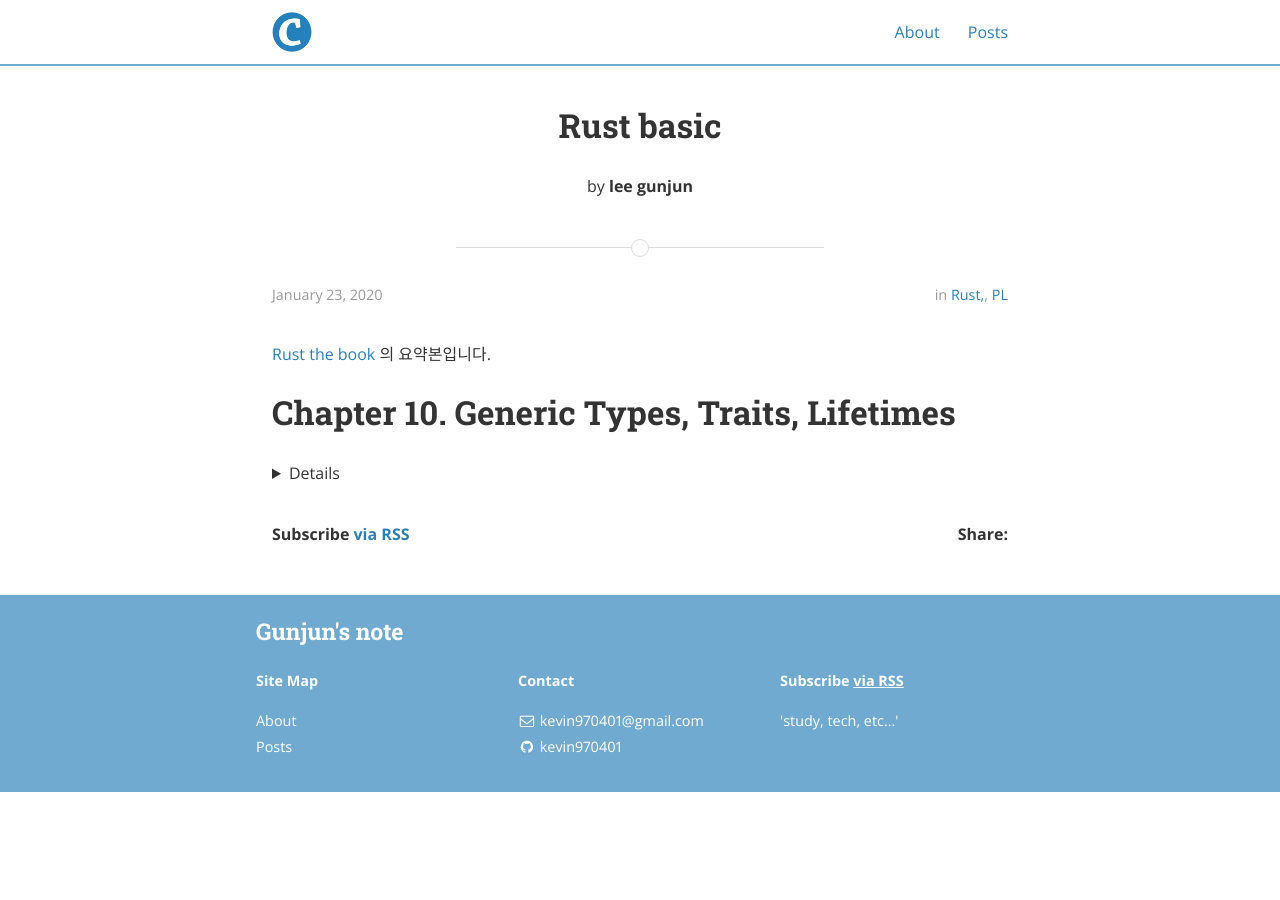
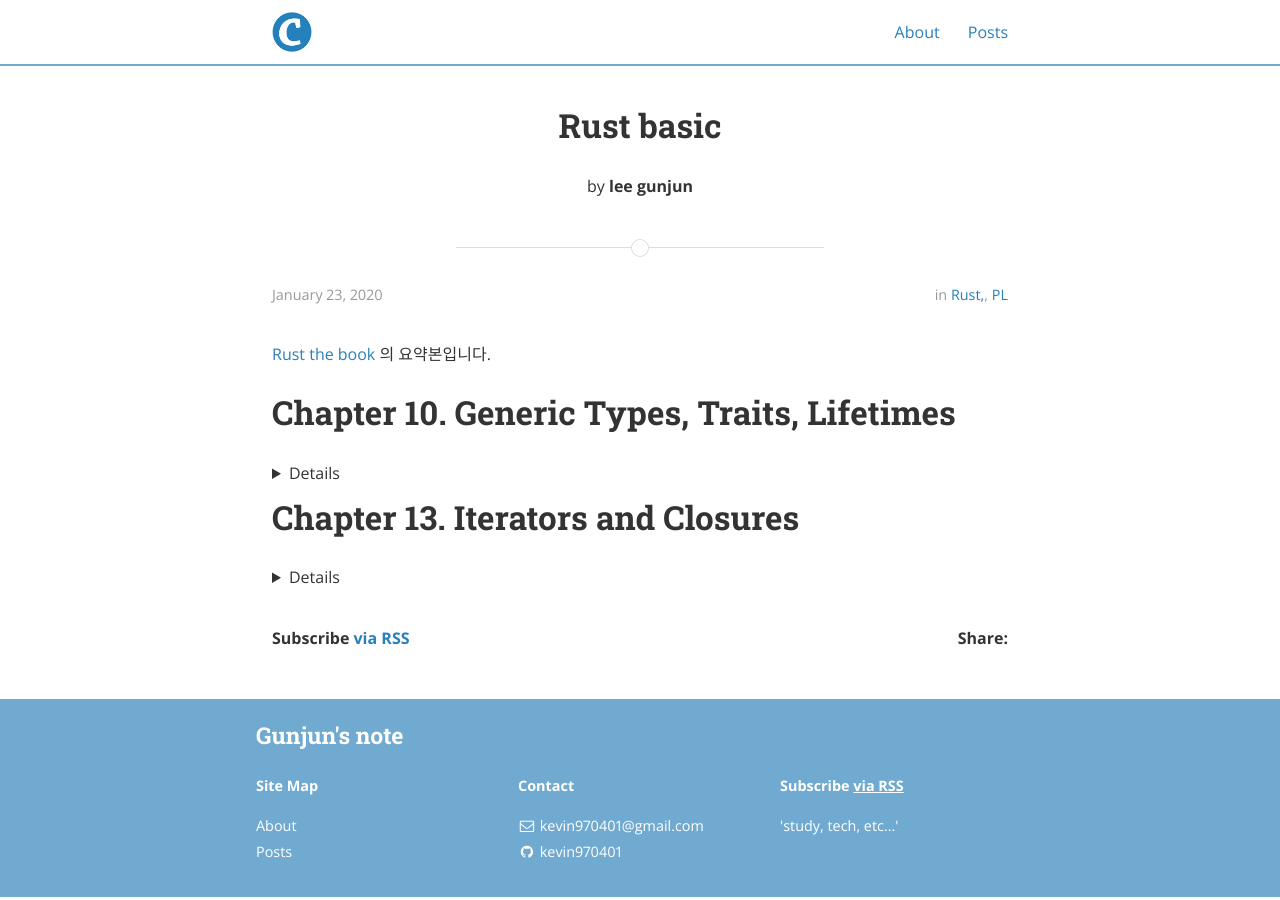
Before and after one commit to kevin970401/kevin970401.github.io, a Jekyll site: the page built from _posts/2020-01-23-Rust-basic.md, in a window 1280 px wide. Built offline with Jekyll 4.4.1, drawn with Linux system fonts in a browser that asks for light colours; nearby versions of some CDN libraries.

Commit message:
fix details

````diff
--- a/_posts/2020-01-23-Rust-basic.md
+++ b/_posts/2020-01-23-Rust-basic.md
@@ -10,6 +10,7 @@
 # Chapter 10. Generic Types, Traits, Lifetimes
 
 <details>
+<div markdown="1">
 
 ## Generic
 
@@ -380,12 +381,14 @@
 }
 ```
 
+</div>
 </details>
 
 
 # Chapter 13. Iterators and Closures
 
 <details>
+<div markdown="1">
 
 ## Clouser
 
@@ -618,4 +621,5 @@
 
 iterator 를 쓰는게 for 문 도는 것보다 속도가 빠름. loop unrolling 이 가능하기 때문인듯
 
+</div>
 </details>
````
